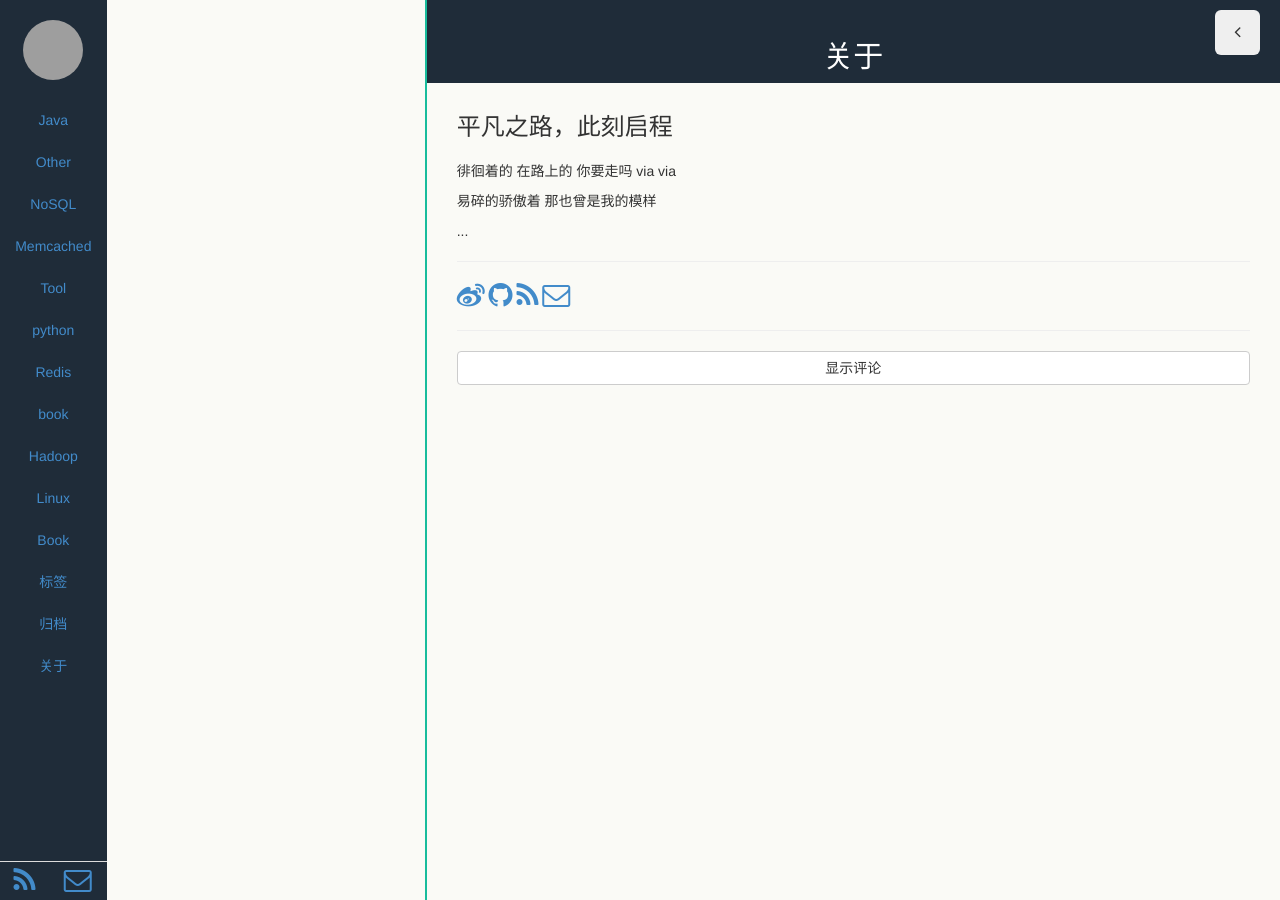
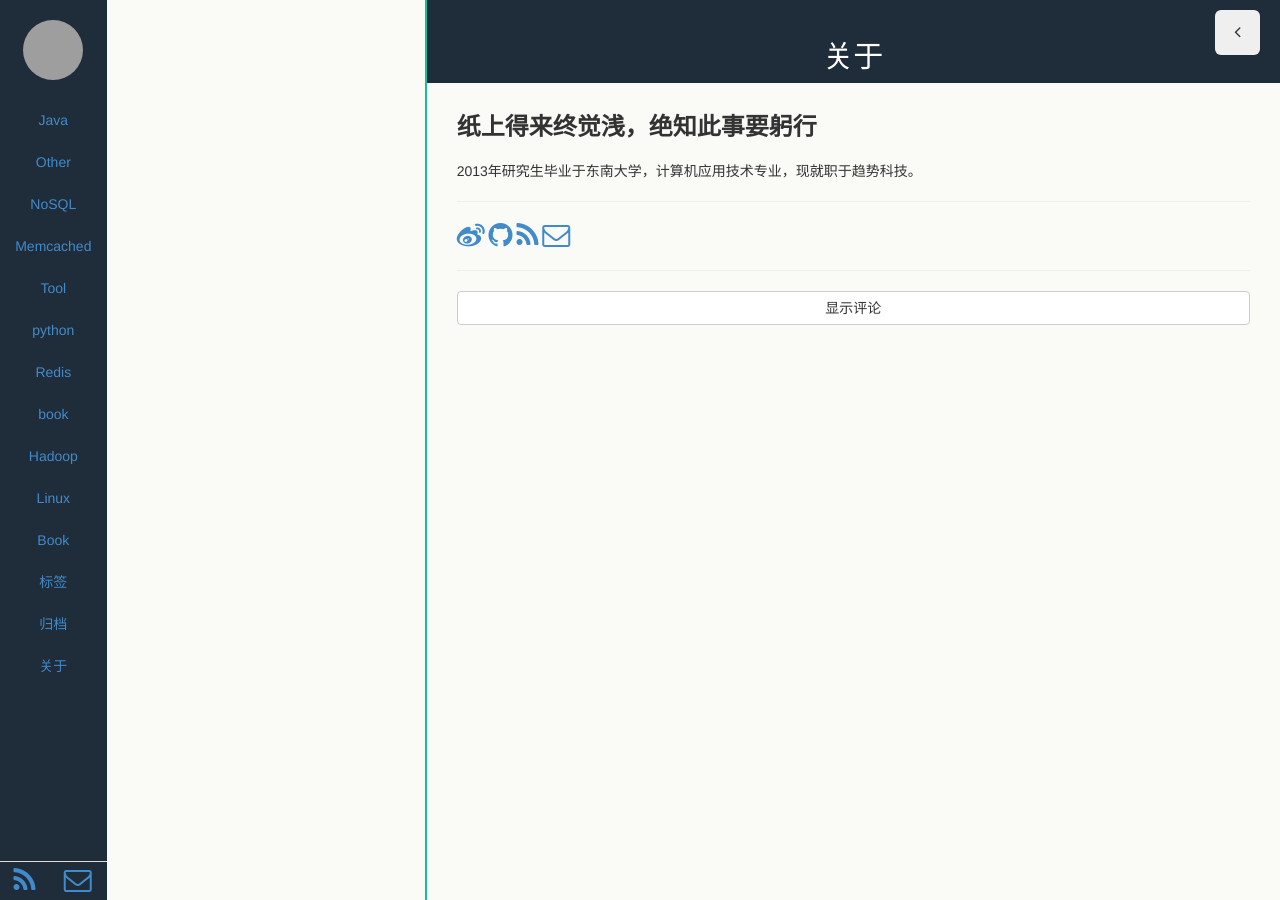
Before and after one commit to microheart/microheart.github.io, a Jekyll site: the page built from pages/about.html, in a window 1280 px wide. Built offline with Jekyll 4.4.1, drawn with Linux system fonts in a browser that asks for light colours; Markdown is read by kramdown in place of the engine named in the settings; grey boxes are pictures that could not be loaded.

Commit message:
update note

```diff
--- a/pages/about.html
+++ b/pages/about.html
@@ -3,11 +3,9 @@ layout: page
 title: 关于
 ---
 
-<h3>平凡之路，此刻启程</h3>
+<h3 style="font-weight:bold;">纸上得来终觉浅，绝知此事要躬行</h3>
 
-<p>徘徊着的 在路上的 你要走吗 via via</P>
-<P>易碎的骄傲着 那也曾是我的模样</P>
-<p>...</p>
+<p>2013年研究生毕业于东南大学，计算机应用技术专业，现就职于趋势科技。</p>
 
 <hr>
 <a href="{{ site.author.weibo }}" target="_blank">
```
